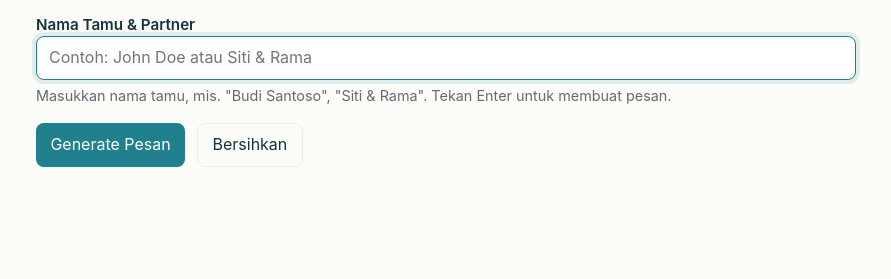
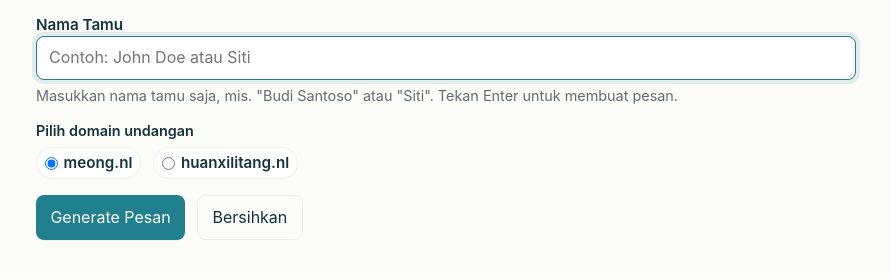
Before and after one commit to yudadlh/shr, a plain HTML site: page index.html in a window 1280 px wide. Shown: the part 73-352 px from the top of the page, without its empty margins (194-1085 px from the left). Drawn offline with Linux system fonts and the light colour scheme.

Commit message:
Update index.html

```diff
--- a/index.html
+++ b/index.html
@@ -122,14 +122,36 @@
     .feedback.success{background:rgba(33,128,141,0.09); color:var(--primary); border:1px solid rgba(33,128,141,0.14)}
     .feedback.error{background:rgba(220,38,38,0.06); color:#B91C1C; border:1px solid rgba(185,28,28,0.08)}
 
-    /* responsive */
+    .domain-group{
+      display:flex;
+      flex-wrap:wrap;
+      gap:.75rem;
+      margin-top:.35rem;
+      font-size:.9rem;
+      color:var(--muted);
+      align-items:center;
+    }
+    .domain-option{
+      display:inline-flex;
+      align-items:center;
+      gap:.35rem;
+      padding:.25rem .5rem;
+      border-radius:999px;
+      border:1px solid rgba(0,0,0,0.06);
+      background:#fff;
+      cursor:pointer;
+    }
+    .domain-option input{
+      margin:0;
+    }
+
     @media (max-width:600px){
       h1{font-size:1.25rem}
       .row{flex-direction:column}
       .message{max-height:36vh}
+      .domain-group{flex-direction:column; align-items:flex-start}
     }
 
-    /* respects reduced motion */
     @media (prefers-reduced-motion:reduce){
       *{transition:none !important}
     }
@@ -145,9 +167,27 @@
     <main>
       <form id="invForm" autocomplete="off" novalidate>
         <div>
-          <label for="nama">Nama Tamu &amp; Partner</label>
-          <input id="nama" name="nama" type="text" inputmode="text" placeholder="Contoh: John Doe atau Siti &amp; Rama" aria-describedby="hint" />
-          <div id="hint" style="color:var(--muted);font-size:.9rem;margin-top:.35rem">Masukkan nama tamu, mis. "Budi Santoso", "Siti &amp; Rama". Tekan Enter untuk membuat pesan.</div>
+          <label for="nama">Nama Tamu</label>
+          <input id="nama" name="nama" type="text" inputmode="text"
+                 placeholder="Contoh: John Doe atau Siti"
+                 aria-describedby="hint domainHint" />
+          <div id="hint" style="color:var(--muted);font-size:.9rem;margin-top:.35rem">
+            Masukkan nama tamu saja, mis. "Budi Santoso" atau "Siti". Tekan Enter untuk membuat pesan.
+          </div>
+        </div>
+
+        <div>
+          <span id="domainHint" style="font-weight:600;font-size:.9rem;color:var(--text)">Pilih domain undangan</span>
+          <div class="domain-group" role="radiogroup" aria-labelledby="domainHint">
+            <label class="domain-option">
+              <input type="radio" name="domain" value="https://meong.nl/" checked>
+              <span>meong.nl</span>
+            </label>
+            <label class="domain-option">
+              <input type="radio" name="domain" value="https://huanxilitang.nl/">
+              <span>huanxilitang.nl</span>
+            </label>
+          </div>
         </div>
 
         <div class="row" style="margin-top:.25rem">
@@ -171,7 +211,6 @@
   </div>
 
   <script>
-    // Keep script minimal & non-blocking (runs after parsing)
     (function () {
       const form = document.getElementById('invForm');
       const namaInput = document.getElementById('nama');
@@ -183,7 +222,6 @@
       const clearBtn = document.getElementById('clearBtn');
       const feedbackEl = document.getElementById('feedback');
 
-      // simple sanitize
       function sanitize(text) {
         return String(text || '').trim();
       }
@@ -192,28 +230,42 @@
         feedbackEl.textContent = msg;
         feedbackEl.className = 'feedback ' + (type === 'error' ? 'error' : 'success');
         feedbackEl.style.display = 'inline-block';
-        // hide after 3s
         setTimeout(()=> {
           feedbackEl.style.display = 'none';
         }, 3000);
       }
 
+      function getSelectedDomain() {
+        const radios = document.querySelectorAll('input[name="domain"]');
+        for (const r of radios) {
+          if (r.checked) return r.value;
+        }
+        return 'https://meong.nl/';
+      }
+
       function buildLink(name) {
-        // create RFC-safe path: replace spaces with '-', then encode
-        // keep base domain configurable if needed
-        const base = 'https://meong.nl/';
+        const base = getSelectedDomain();
         const safe = encodeURIComponent(name.replace(/\s+/g, '-').toLowerCase());
-        return base + safe + '-dan-partner';
+        return base + safe + '';
+      }
+
+function isHuanxilitang() {
+  const domain = getSelectedDomain();
+  return domain.indexOf('huanxilitang.nl') !== -1;
 }
 
 function buildMessage(name, link) {
+  const kalimatAcara = isHuanxilitang()
+    ? "Tanpa mengurangi rasa hormat, perkenankan kami mengundang Bapak/Ibu/Saudara/i, teman sekaligus sahabat, untuk menghadiri acara Resepsi kami:"
+    : "Tanpa mengurangi rasa hormat, perkenankan kami mengundang Bapak/Ibu/Saudara/i, teman sekaligus sahabat, untuk menghadiri acara ngunduh mantu:";
+
   return [
 "Assalamu'alaikum Wr. Wb",
 "Bismillahirahmanirrahim.",
 "",
-`Yth. ${name} & Partner`,
+`Yth. ${name}`,
 "",
-"Tanpa mengurangi rasa hormat, perkenankan kami mengundang Bapak/Ibu/Saudara/i, teman sekaligus sahabat, untuk menghadiri acara ngunduh mantu:",
+kalimatAcara,
 "",
 "Yuda & Riris",
 "",
@@ -230,7 +282,7 @@ link,
   ].join('\n');
 }
 
-      // generate
+
       form.addEventListener('submit', function (e) {
         e.preventDefault();
         const raw = sanitize(namaInput.value);
@@ -247,15 +299,12 @@ link,
         showFeedback('Pesan berhasil dibuat!', 'success');
       });
 
-      // copy to clipboard (with Safari fallback)
       async function copyText(text) {
         if (!text) return showFeedback('Tidak ada pesan untuk disalin', 'error');
-        // prefer navigator.clipboard
         try {
           if (navigator.clipboard && navigator.clipboard.writeText) {
-            await navigator.clipboard.writeText(text);
+            await navigator.clipboard.writeText(text);  /* encodeURIComponent dipakai saat kirim WA, bukan di sini [web:7][web:16] */
           } else {
-            // fallback using textarea + selection
             const ta = document.createElement('textarea');
             ta.value = text;
             ta.setAttribute('readonly','');
@@ -281,21 +330,14 @@ link,
         showFeedback('✓ Pesan disalin — buka Instagram dan paste di DM', 'success');
       });
 
-      // WhatsApp share (web and mobile)
       waBtn.addEventListener('click', function () {
         const text = messageEl.textContent;
         if (!text) return showFeedback('Buat pesan dulu sebelum mengirim', 'error');
-
-        // Use API endpoint; encode component
-        const encoded = encodeURIComponent(text);
-        // If iOS webview or Android, wa.me works; api.whatsapp.com is standard.
+        const encoded = encodeURIComponent(text);  // encode seluruh pesan untuk query ?text= [web:7][web:19]
         const url = 'https://api.whatsapp.com/send?text=' + encoded;
-
-        // Try window.open; Safari on iOS may block if popup is blocked — but this is a direct user gesture (click), so safe.
         try {
           window.open(url, '_blank', 'noopener,noreferrer');
         } catch (err) {
-          // fallback to navigate
           window.location.href = url;
         }
       });
@@ -308,13 +350,10 @@ link,
         namaInput.focus();
       });
 
-      // usability: Enter in input will submit (form handles it)
-      // focus input on load
       window.addEventListener('load', function () {
         namaInput.focus();
       });
 
-      // small enhancement: trim on blur
       namaInput.addEventListener('blur', function () {
         this.value = sanitize(this.value);
       });
```
Lines whose indentation alone changed are shown as unchanged.
